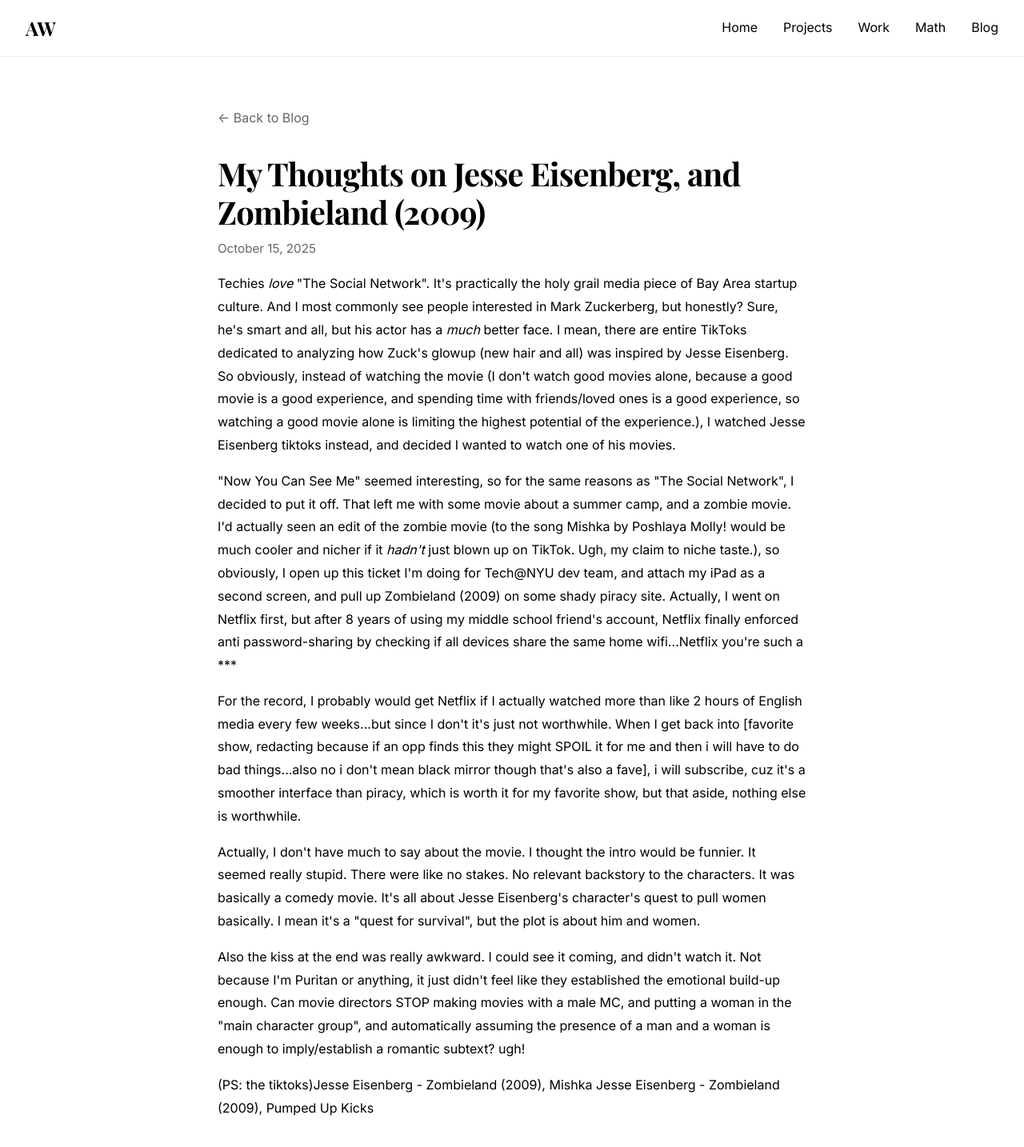
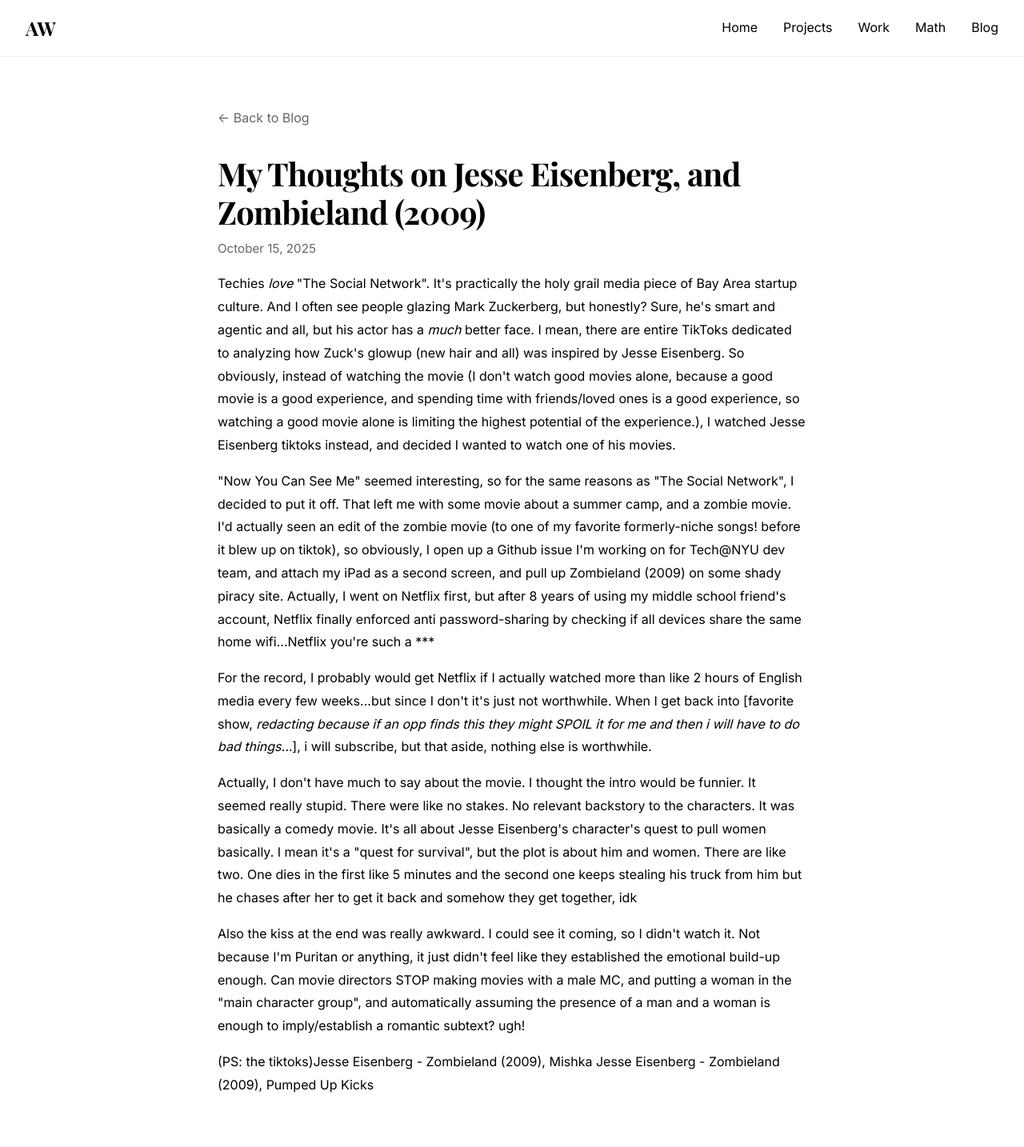
Before and after one commit to alissawu/alissasite, a Next.js app: page /blog/zombieland-2009 in a window 1280 px wide. Shown: the top 1434 px of the page at 80% size. Built offline with nearby package versions, Linux system fonts and the light colour scheme.

Commit message:
blog poast

```diff
--- a/src/app/blog/zombieland-2009/page.tsx
+++ b/src/app/blog/zombieland-2009/page.tsx
@@ -19,8 +19,8 @@
           <section>
             <p>
               Techies <i>love</i> &quot;The Social Network&quot;. It&apos;s practically the holy grail media piece of Bay Area startup culture.
-              And I most commonly see people interested in Mark Zuckerberg, but honestly?
-              Sure, he&apos;s smart and all, but his actor has a <i>much</i> better face.
+              And I often see people glazing Mark Zuckerberg, but honestly?
+              Sure, he&apos;s smart and agentic and all, but his actor has a <i>much</i> better face.
               I mean, there are entire TikToks dedicated to analyzing how Zuck&apos;s glowup (new hair and all) was inspired by Jesse Eisenberg.
               So obviously, instead of watching the movie (I don&apos;t watch good movies alone, because a good movie is a good experience,
               and spending time with friends/loved ones is a good experience, so watching a good movie alone is limiting the
@@ -28,26 +28,26 @@
             </p>
             <p>
               &quot;Now You Can See Me&quot; seemed interesting, so for the same reasons as &quot;The Social Network&quot;, I decided to put it off.
-              That left me with some movie about a summer camp, and a zombie movie. I&apos;d actually seen an edit of the zombie movie (to the song Mishka by Poshlaya Molly!
-              would be much cooler and nicher if it <i>hadn&apos;t</i> just blown up on TikTok. Ugh, my claim to niche taste.), so obviously, I open up this ticket I&apos;m doing
+              That left me with some movie about a summer camp, and a zombie movie. I&apos;d actually seen an edit of the zombie movie (to one of my favorite formerly-niche songs! before it blew up on tiktok),
+              so obviously, I open up a Github issue I&apos;m working on
               for Tech@NYU dev team, and attach my iPad as a second screen, and pull up Zombieland (2009) on some shady piracy site.
               Actually, I went on Netflix first, but after 8 years of using my middle school friend&apos;s account, Netflix finally enforced anti password-sharing by checking if all devices share
               the same home wifi...Netflix you&apos;re such a ***
             </p>
             <p>
               For the record, I probably would get Netflix if I actually watched more than like 2 hours of English media every few weeks...but since I don&apos;t it&apos;s just not worthwhile.
-              When I get back into [favorite show, redacting because if an opp finds this they might SPOIL it for me and then i will have to do bad things...also no i don&apos;t mean black mirror though that&apos;s also a fave], i will subscribe, cuz it&apos;s a
-              smoother interface than piracy, which is worth it for my favorite show, but that aside,
+              When I get back into [favorite show, <i>redacting because if an opp finds this they might SPOIL it for me and then i will have to do bad things...</i>], i will subscribe, but that aside,
               nothing else is worthwhile.
             </p>
             <p>
                 Actually, I don&apos;t have much to say about the movie. I thought the intro would be funnier.
                 It seemed really stupid. There were like no stakes. No relevant backstory to the characters.
                 It was basically a comedy movie. It&apos;s all about Jesse Eisenberg&apos;s character&apos;s quest to pull women basically.
-                I mean it&apos;s a &quot;quest for survival&quot;, but the plot is about him and women.
+                I mean it&apos;s a &quot;quest for survival&quot;, but the plot is about him and women. There are like two.
+                One dies in the first like 5 minutes and the second one keeps stealing his truck from him but he chases after her to get it back and somehow they get together, idk
             </p>
             <p>
-                Also the kiss at the end was really awkward. I could see it coming, and didn&apos;t watch it.
+                Also the kiss at the end was really awkward. I could see it coming, so I didn&apos;t watch it.
                 Not because I&apos;m Puritan or anything, it just didn&apos;t feel like they established the emotional build-up enough.
                 Can movie directors STOP making movies with a male MC, and putting a woman in the &quot;main character group&quot;, and automatically
                 assuming the presence of a man and a woman is enough to imply/establish a romantic subtext? ugh!
```
